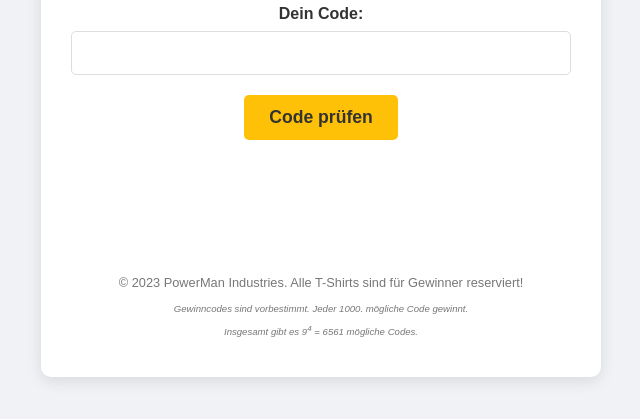
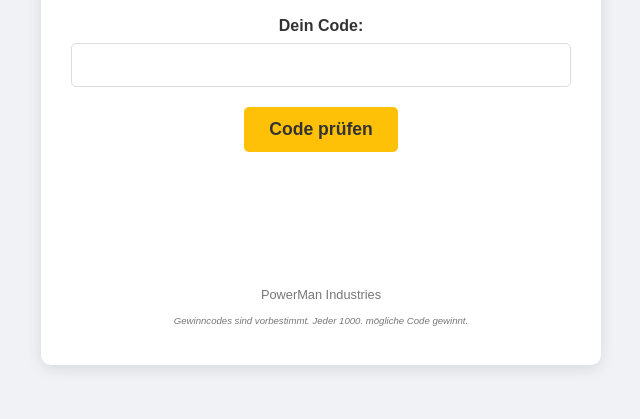
Before and after one commit to Findus0211/PowerMan, a plain HTML site: page index.html in a window 1280 px wide. Shown: the part 297-716 px from the top of the page, without its empty margins (319-959 px from the left). Drawn offline with Linux system fonts and the light colour scheme.

Commit message:
Update index.html

```diff
--- a/index.html
+++ b/index.html
@@ -144,9 +144,8 @@
         </main>
 
         <footer>
-            <p>© 2023 PowerMan Industries. Alle T-Shirts sind für Gewinner reserviert!</p>
+            <p>PowerMan Industries</p>
             <p class="regeln-hinweis">Gewinncodes sind vorbestimmt. Jeder 1000. mögliche Code gewinnt.</p>
-            <p class="regeln-hinweis">Insgesamt gibt es 9<sup>4</sup> = 6561 mögliche Codes.</p>
         </footer>
     </div>
 
```
